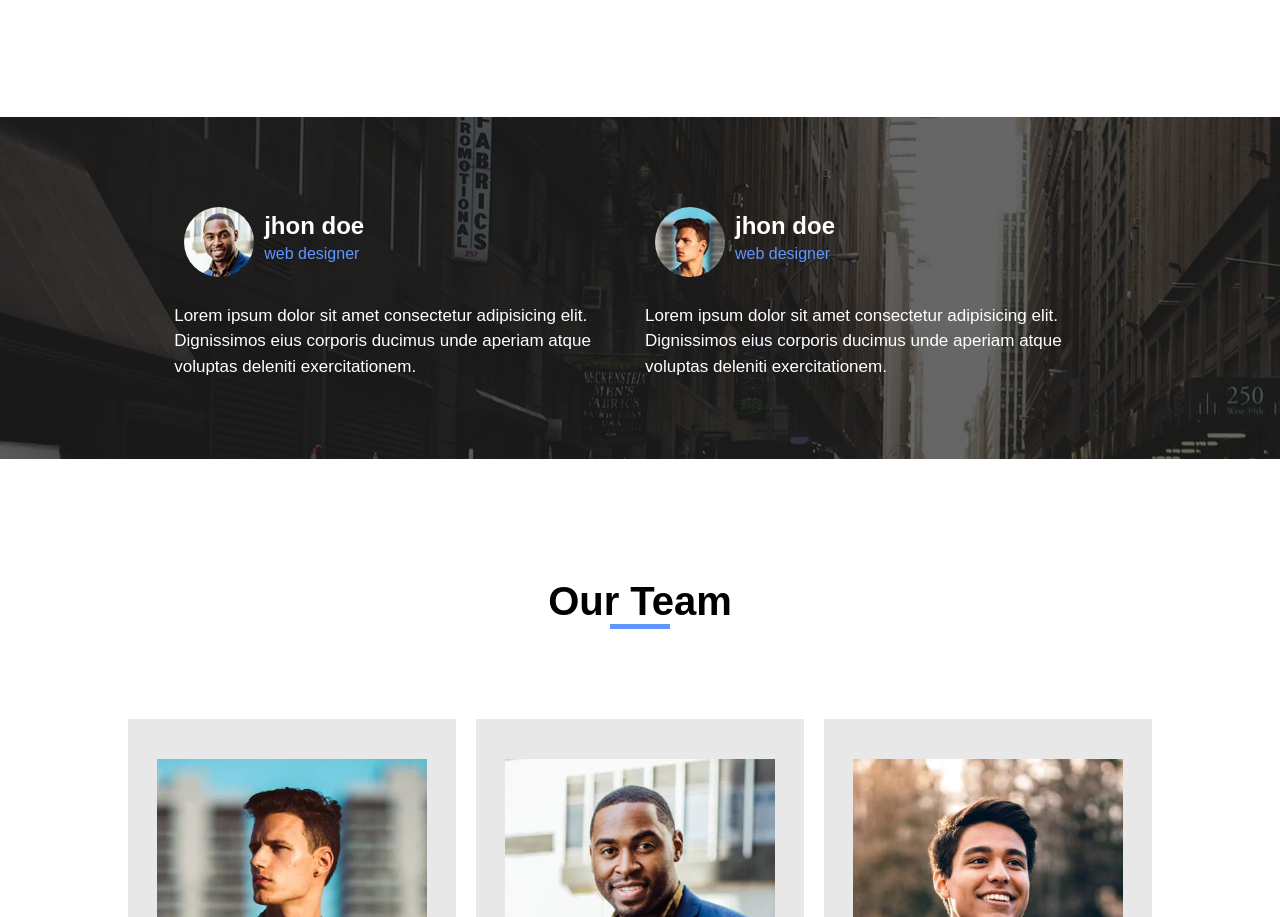
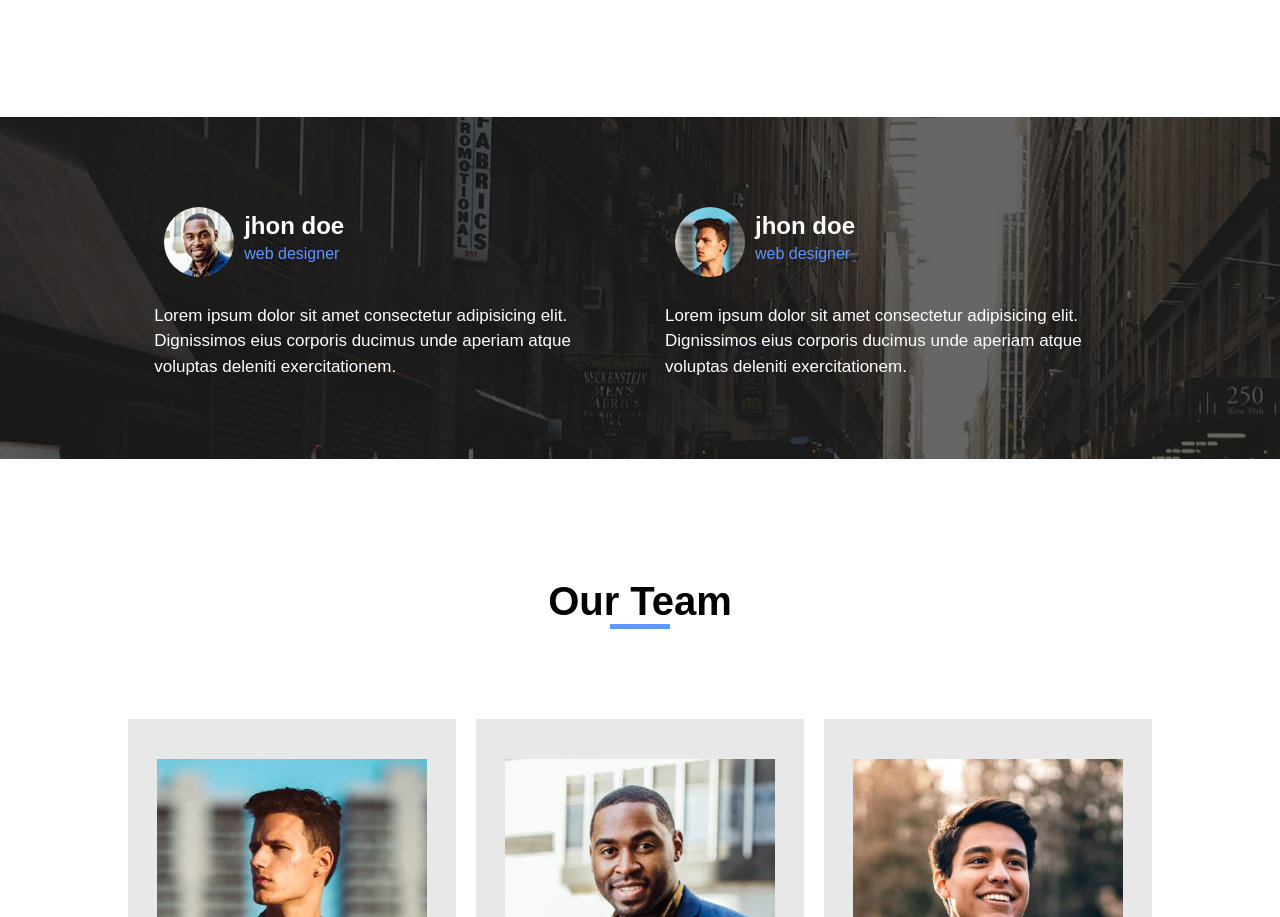
Before and after one commit to SahnouneAyaa/Agency-Website2, a plain HTML site: page index.html in a window 1280 px wide. Shown: the part 4371-5288 px from the top of the page. Drawn offline with Linux system fonts and the light colour scheme.

Commit message:
Update style.5.css

```diff
--- a/css/style.5.css
+++ b/css/style.5.css
@@ -497,7 +497,7 @@ gap: 20px;
     align-items: center;
     justify-content: center;
     flex-wrap: wrap;
-    gap: 10px;
+    gap: 50px;
 }
 .test-item{
     width: 45%;
```
